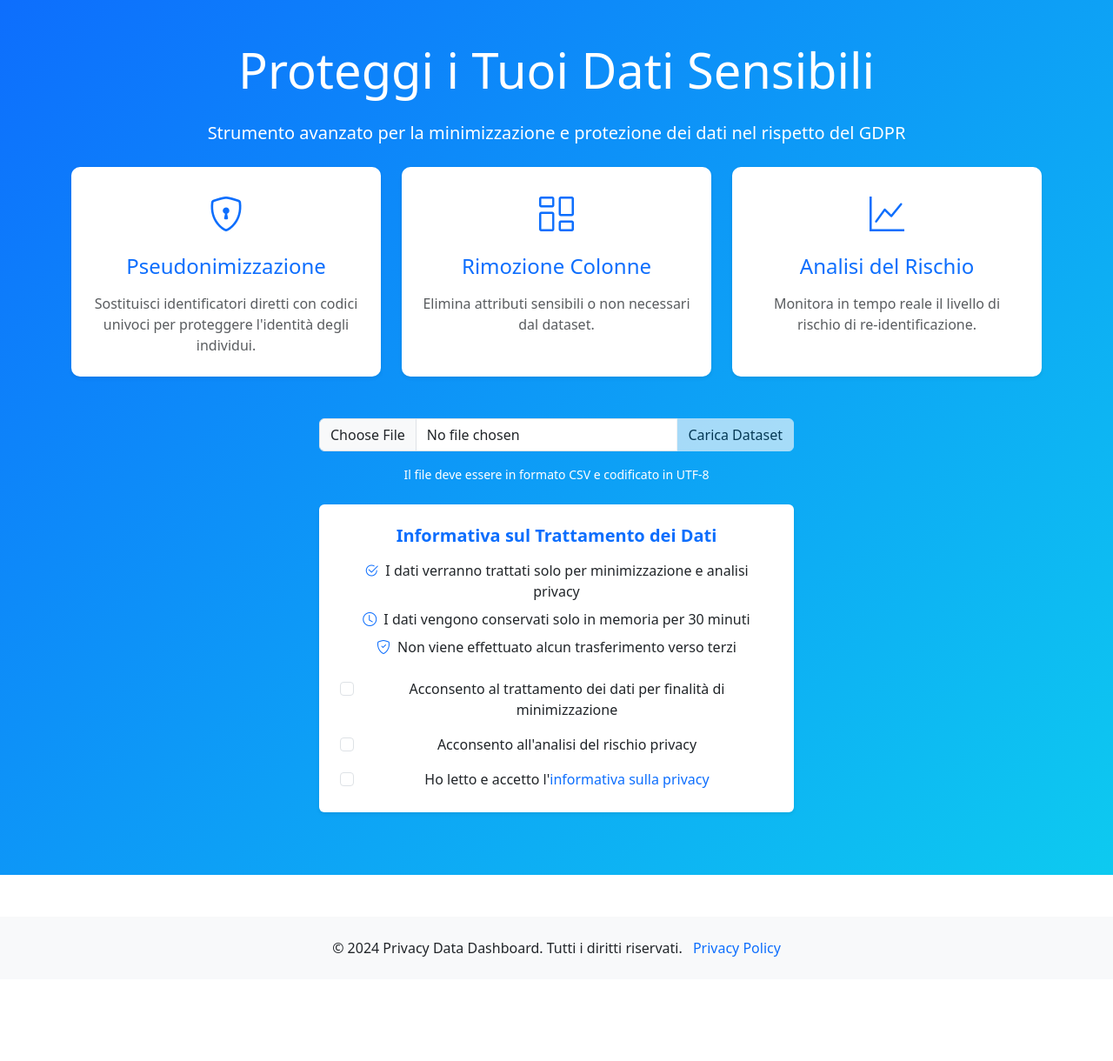
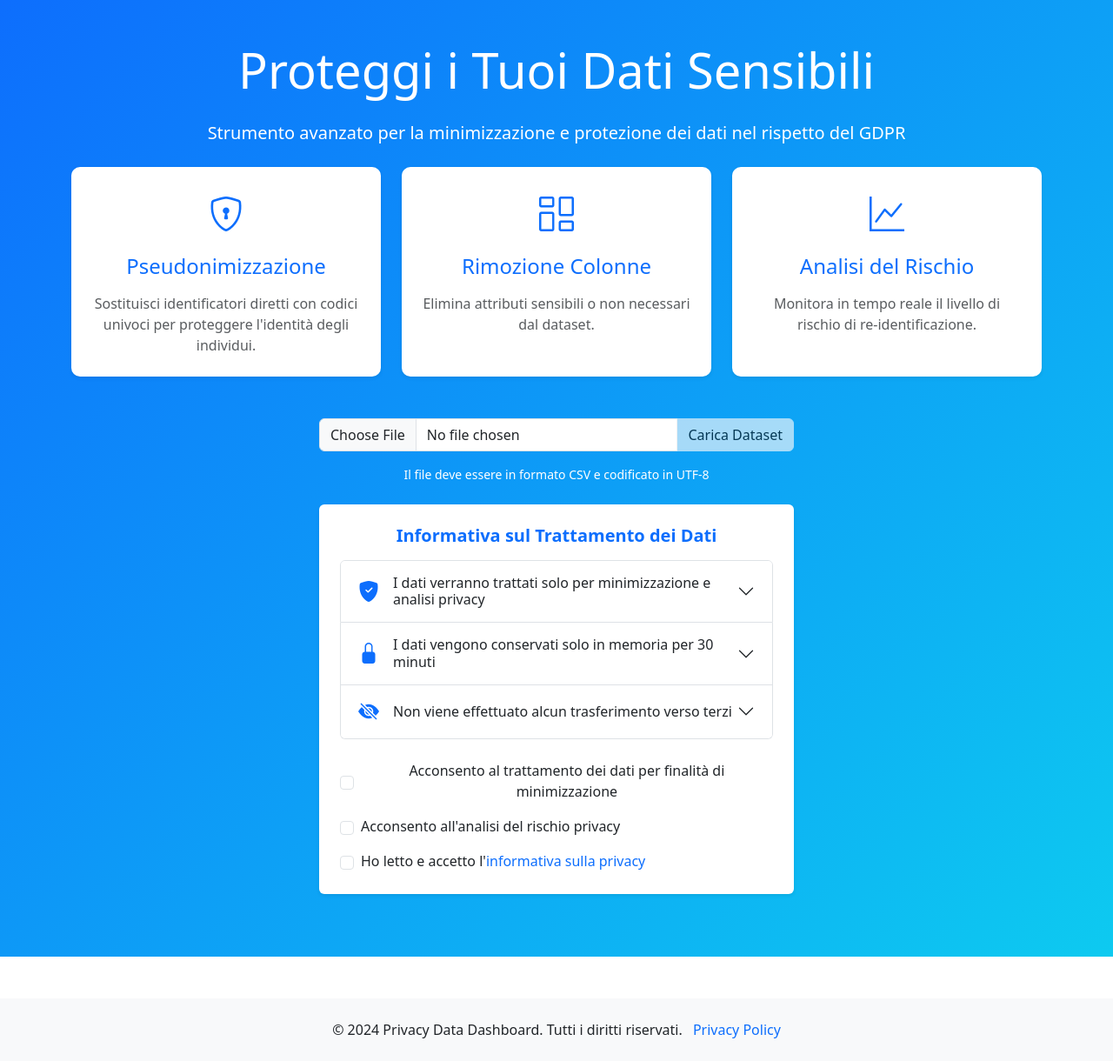
Before and after one commit to sozzom/dashboard_welfare, a Flask app: page / in a window 1280 px wide. Shown: the part 57-1277 px from the top of the page at 87% size. Before the commit the page ends 1157 px from the top, so only its background shows below. Run offline with Flask 3, Linux system fonts and the light colour scheme; some libraries are stand-ins or nearby versions.

Commit message:
Box informativa home sistemato

```diff
--- a/templates/index.html
+++ b/templates/index.html
@@ -1,5 +1,6 @@
 <!DOCTYPE html>
 <html lang="it">
+
 <head>
     <meta charset="UTF-8">
     <meta name="viewport" content="width=device-width, initial-scale=1.0">
@@ -11,6 +12,7 @@
     <script src="https://unpkg.com/react-dom@17/umd/react-dom.development.js"></script>
     <script src="https://unpkg.com/babel-standalone@6/babel.min.js"></script>
 </head>
+
 <body>
     <nav class="navbar navbar-expand-lg navbar-dark bg-primary">
         <div class="container">
@@ -21,7 +23,8 @@
     <header class="hero-section text-white text-center py-5">
         <div class="container">
             <h1 class="display-4 mb-4">Proteggi i Tuoi Dati Sensibili</h1>
-            <p class="lead mb-4">Strumento avanzato per la minimizzazione e protezione dei dati nel rispetto del GDPR</p>
+            <p class="lead mb-4">Strumento avanzato per la minimizzazione e protezione dei dati nel rispetto del GDPR
+            </p>
 
             <div class="row mb-5 g-4">
                 <div class="col-md-4">
@@ -31,7 +34,8 @@
                                 <i class="bi bi-shield-lock fs-1 text-primary"></i>
                             </div>
                             <h3 class="card-title h4 text-primary mb-3">Pseudonimizzazione</h3>
-                            <p class="card-text text-muted text-center">Sostituisci identificatori diretti con codici univoci per proteggere l'identità degli individui.</p>
+                            <p class="card-text text-muted text-center">Sostituisci identificatori diretti con codici
+                                univoci per proteggere l'identità degli individui.</p>
                         </div>
                     </div>
                 </div>
@@ -42,7 +46,8 @@
                                 <i class="bi bi-columns-gap fs-1 text-primary"></i>
                             </div>
                             <h3 class="card-title h4 text-primary mb-3">Rimozione Colonne</h3>
-                            <p class="card-text text-muted text-center">Elimina attributi sensibili o non necessari dal dataset.</p>
+                            <p class="card-text text-muted text-center">Elimina attributi sensibili o non necessari dal
+                                dataset.</p>
                         </div>
                     </div>
                 </div>
@@ -53,7 +58,8 @@
                                 <i class="bi bi-graph-up fs-1 text-primary"></i>
                             </div>
                             <h3 class="card-title h4 text-primary mb-3">Analisi del Rischio</h3>
-                            <p class="card-text text-muted text-center">Monitora in tempo reale il livello di rischio di re-identificazione.</p>
+                            <p class="card-text text-muted text-center">Monitora in tempo reale il livello di rischio di
+                                re-identificazione.</p>
                         </div>
                     </div>
                 </div>
@@ -120,10 +126,8 @@
                                 <label class="form-label">Seleziona colonne da pseudonimizzare:</label>
                                 {% for column in columns %}
                                 <div class="form-check">
-                                    <input class="form-check-input pseudonymize-checkbox"
-                                           type="checkbox"
-                                           value="{{ column }}"
-                                           id="pseudo_{{ loop.index }}">
+                                    <input class="form-check-input pseudonymize-checkbox" type="checkbox"
+                                        value="{{ column }}" id="pseudo_{{ loop.index }}">
                                     <label class="form-check-label" for="pseudo_{{ loop.index }}">
                                         {{ column }}
                                     </label>
@@ -143,9 +147,7 @@
                                 <label class="form-label">Seleziona colonne da rimuovere:</label>
                                 {% for column in columns %}
                                 <div class="form-check">
-                                    <input class="form-check-input remove-checkbox"
-                                           type="checkbox"
-                                           value="{{ column }}"
+                                    <input class="form-check-input remove-checkbox" type="checkbox" value="{{ column }}"
                                         id="remove_{{ loop.index }}">
                                     <label class="form-check-label" for="remove_{{ loop.index }}">
                                         {{ column }}
@@ -178,7 +180,7 @@
 
         // Add click handlers for feature cards
         document.querySelectorAll('.feature-card').forEach(card => {
-            card.addEventListener('click', function() {
+            card.addEventListener('click', function () {
                 const cardTitle = this.querySelector('.card-title').textContent.toLowerCase();
                 let targetCard;
 
@@ -248,7 +250,7 @@
                 try {
                     const response = await fetch('/toggle_pseudonymize', {
                         method: 'POST',
-                        headers: {'Content-Type': 'application/json'},
+                        headers: { 'Content-Type': 'application/json' },
                         body: JSON.stringify({ column, action })
                     });
 
@@ -275,7 +277,7 @@
                 try {
                     const response = await fetch('/toggle_column', {
                         method: 'POST',
-                        headers: {'Content-Type': 'application/json'},
+                        headers: { 'Content-Type': 'application/json' },
                         body: JSON.stringify({ column, action })
                     });
 
@@ -303,28 +305,55 @@
                     <h5 className="mb-3 text-primary fw-bold">Informativa sul Trattamento dei Dati</h5>
 
                     <div className="text-dark mb-4">
-        <ul className="list-unstyled">
-          <li className="mb-2">
-            <i className="bi bi-check2-circle text-primary me-2"></i>
+                        <div className="accordion" id="infoAccordion">
+                            <div className="accordion-item">
+                                <h2 className="accordion-header">
+                                    <button className="accordion-button collapsed d-flex align-items-center" type="button" data-bs-toggle="collapse" data-bs-target="#collapseOne" aria-expanded="false" aria-controls="collapseOne">
+                                        <i className="bi bi-shield-fill-check text-primary fs-4 me-3"></i>
                                         I dati verranno trattati solo per minimizzazione e analisi privacy
-          </li>
-          <li className="mb-2">
-            <i className="bi bi-clock text-primary me-2"></i>
+                                    </button>
+                                </h2>
+                                <div id="collapseOne" className="accordion-collapse collapse" data-bs-parent="#infoAccordion">
+                                    <div className="accordion-body">
+                                        Dettagli sul trattamento dei dati per la minimizzazione e l'analisi privacy.
+                                    </div>
+                                </div>
+                            </div>
+                            <div className="accordion-item">
+                                <h2 className="accordion-header">
+                                    <button className="accordion-button collapsed d-flex align-items-center" type="button" data-bs-toggle="collapse" data-bs-target="#collapseTwo" aria-expanded="false" aria-controls="collapseTwo">
+                                        <i className="bi bi-lock-fill text-primary fs-4 me-3"></i>
                                         I dati vengono conservati solo in memoria per 30 minuti
-          </li>
-          <li className="mb-2">
-            <i className="bi bi-shield-check text-primary me-2"></i>
+                                    </button>
+                                </h2>
+                                <div id="collapseTwo" className="accordion-collapse collapse" data-bs-parent="#infoAccordion">
+                                    <div className="accordion-body">
+                                        Dettagli sulla conservazione temporanea dei dati.
+                                    </div>
+                                </div>
+                            </div>
+                            <div className="accordion-item">
+                                <h2 className="accordion-header">
+                                    <button className="accordion-button collapsed d-flex align-items-center" type="button" data-bs-toggle="collapse" data-bs-target="#collapseThree" aria-expanded="false" aria-controls="collapseThree">
+                                        <i className="bi bi-eye-slash-fill text-primary fs-4 me-3"></i>
                                         Non viene effettuato alcun trasferimento verso terzi
-          </li>
-        </ul>
+                                    </button>
+                                </h2>
+                                <div id="collapseThree" className="accordion-collapse collapse" data-bs-parent="#infoAccordion">
+                                    <div className="accordion-body">
+                                        Dettagli sulla politica di non trasferimento dei dati.
+                                    </div>
+                                </div>
+                            </div>
+                        </div>
                     </div>
 
-      <div className="form-check mb-3 ps-4">
+            <div className="form-check mb-3 d-flex align-items-center">
                 <input
                     type="checkbox"
                     name="consent_process"
                     id="consent_process"
-          className="form-check-input"
+                    className="form-check-input me-2"
                     onChange={(e) => onConsentChange(e.target.checked)}
                     required
                 />
@@ -333,12 +362,12 @@
                 </label>
             </div>
 
-      <div className="form-check mb-3 ps-4">
+            <div className="form-check mb-3 d-flex align-items-center">
                 <input
                     type="checkbox"
                     name="consent_analysis"
                     id="consent_analysis"
-          className="form-check-input"
+                    className="form-check-input me-2"
                     onChange={(e) => onConsentChange(e.target.checked)}
                     required
                 />
@@ -347,20 +376,18 @@
                 </label>
             </div>
 
-      <div className="form-check ps-4">
+            <div className="form-check d-flex align-items-center">
                 <input
                     type="checkbox"
                     name="privacy_consent"
                     id="privacy_consent"
-          className="form-check-input"
+                    className="form-check-input me-2"
                     onChange={(e) => onConsentChange(e.target.checked)}
                     required
                 />
                 <label className="form-check-label text-dark" htmlFor="privacy_consent">
                     Ho letto e accetto l'
-          <a href="/privacy"
-             target="_blank"
-             className="text-primary text-decoration-none hover-underline">
+                    <a href="/privacy" target="_blank" className="text-primary text-decoration-none hover-underline">
                         informativa sulla privacy
                     </a>
                 </label>
```
Lines whose indentation alone changed are shown as unchanged.
